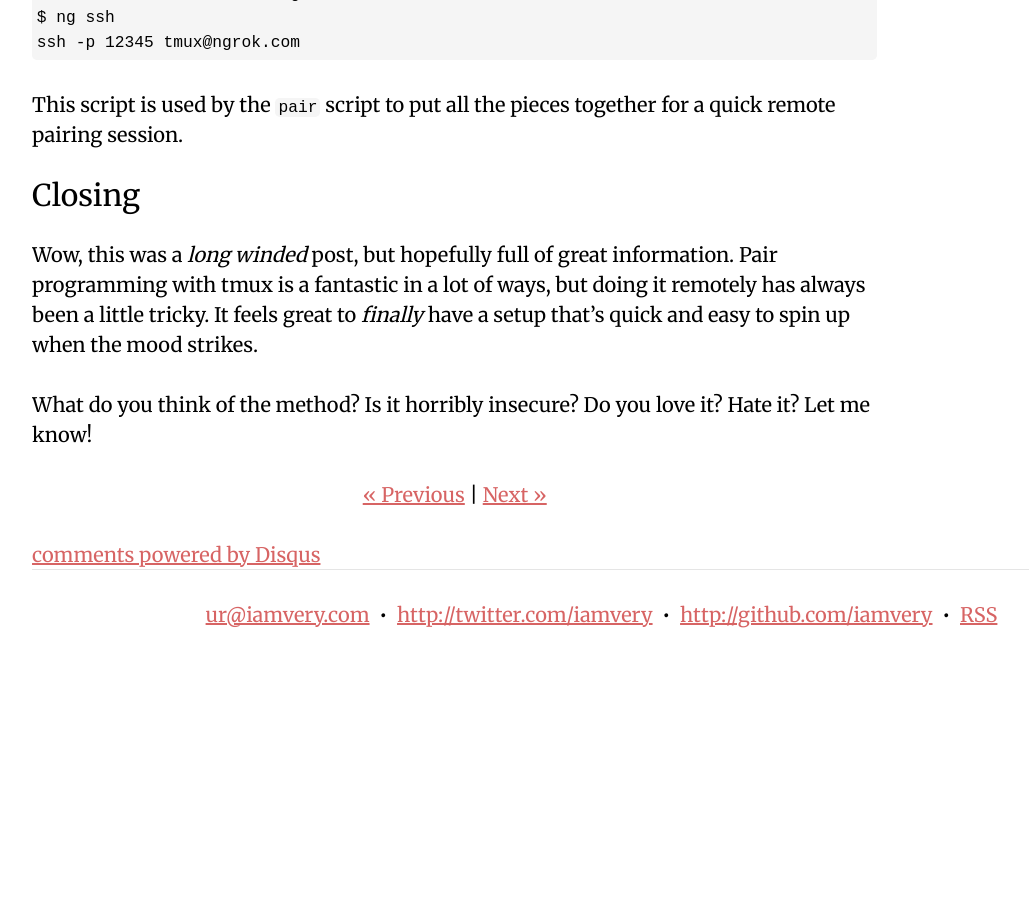
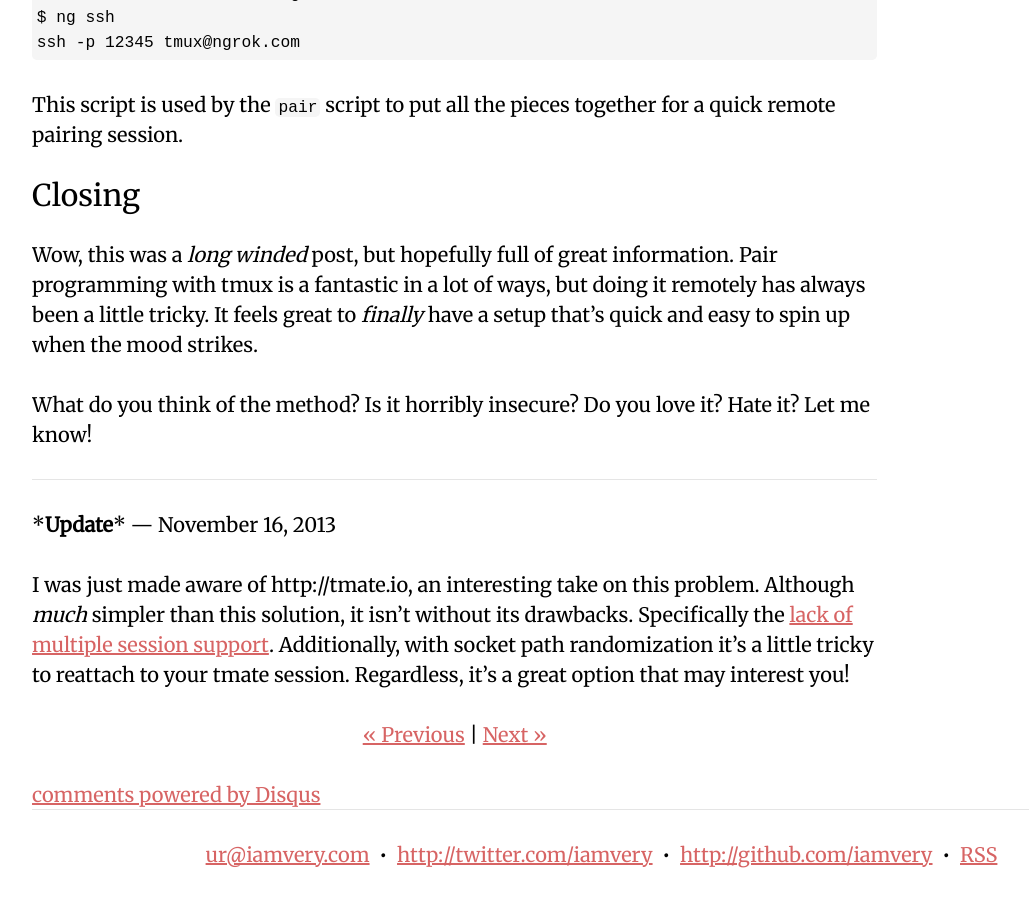
Before and after one commit to iamvery/iamvery.github.com, a Jekyll site: the page built from _posts/2013-11-16-tmux-pairing-anywhere-on-your-box.markdown, in a window 1280 px wide and 900 px high, scrolled down 6332 px. Shown: the whole window, without its empty margins (39-1068 px from the left). Built offline with Jekyll 4.4.1, drawn with Linux system fonts in a browser that asks for light colours; comment, search, counter and statistics services are not loaded; before the commit the page ends 6992 px from its top, so only the background shows below that.

Commit message:
Add update mentioning http://tmate.io

```diff
--- a/_posts/2013-11-16-tmux-pairing-anywhere-on-your-box.markdown
+++ b/_posts/2013-11-16-tmux-pairing-anywhere-on-your-box.markdown
@@ -217,3 +217,13 @@ quick and easy to spin up when the mood strikes.
 
 What do you think of the method? Is it horribly insecure? Do you love it? Hate
 it? Let me know!
+
+---
+
+\***Update**\* &mdash; November 16, 2013
+
+I was just made aware of http://tmate.io, an interesting take on this problem.
+Although _much_ simpler than this solution, it isn't without its drawbacks.
+Specifically the [lack of multiple session support](https://github.com/nviennot/tmate/issues/21).
+Additionally, with socket path randomization it's a little tricky to reattach
+to your tmate session. Regardless, it's a great option that may interest you!
```
